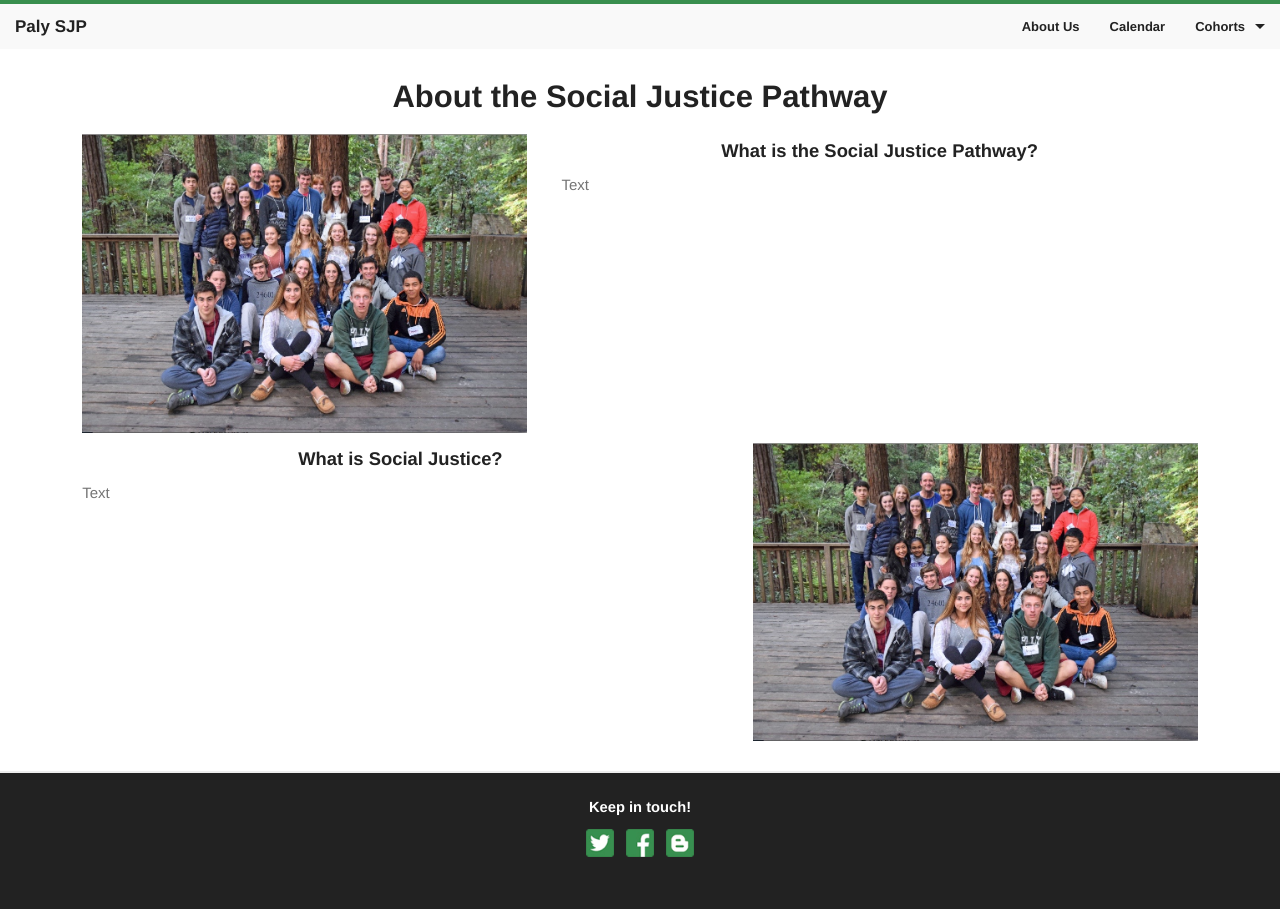
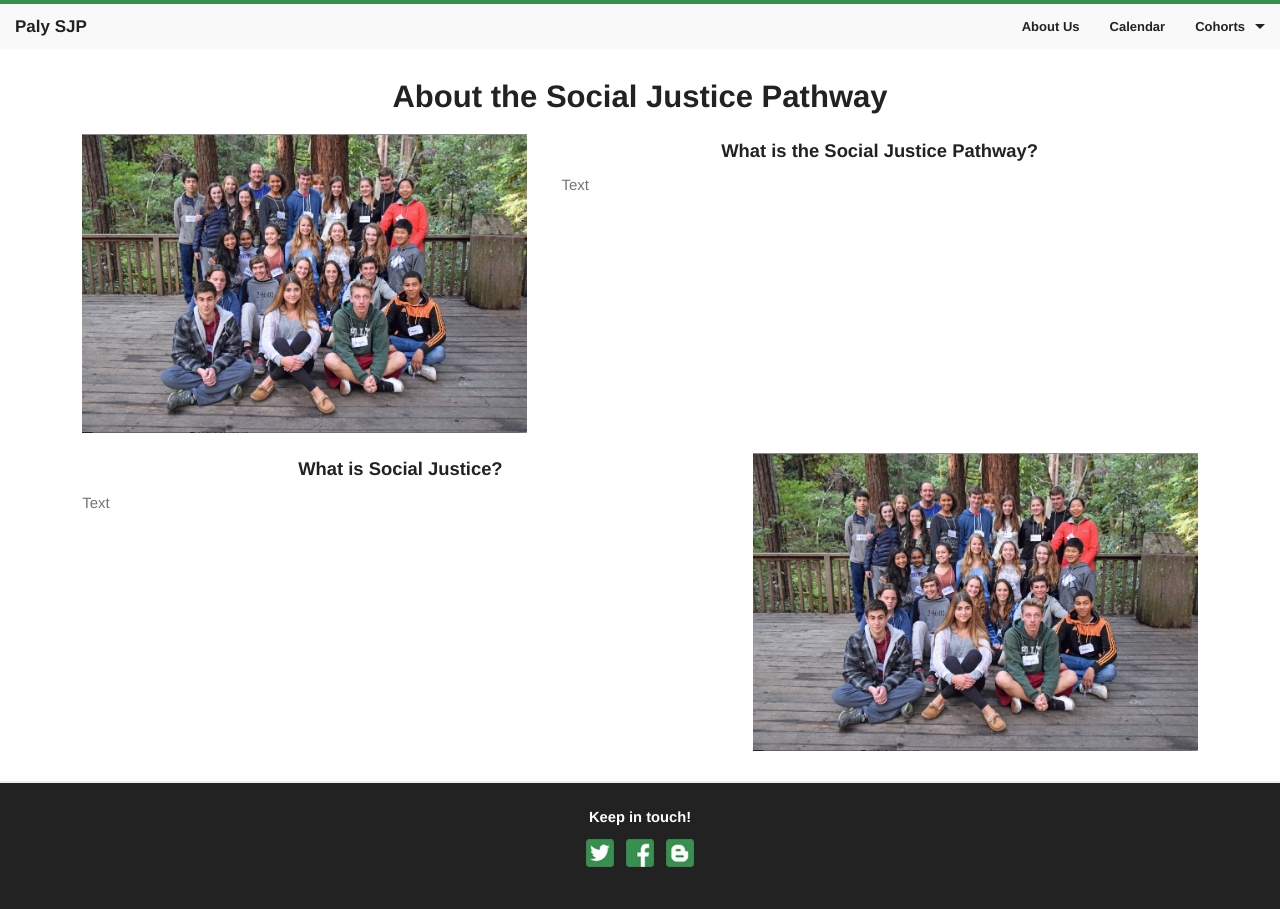
Before and after one commit to rafilong/palysjp-website, a Jekyll site: the page built from about.html, in a window 1280 px wide. Built offline with Jekyll 4.4.1, drawn with Linux system fonts in a browser that asks for light colours; Markdown is read by kramdown in place of the engine named in the settings.

Commit message:
Increased margins on about page

```diff
--- a/about.html
+++ b/about.html
@@ -5,7 +5,7 @@ title: About Us
 
 <h3>About the Social Justice Pathway</h3>
 
-<div class="row">
+<div class="row" style="margin-bottom:20px">
   <div class="small-12 large-5 columns">
     <img src="/assets/img/photo/camp_unity.png" />
   </div>
```
